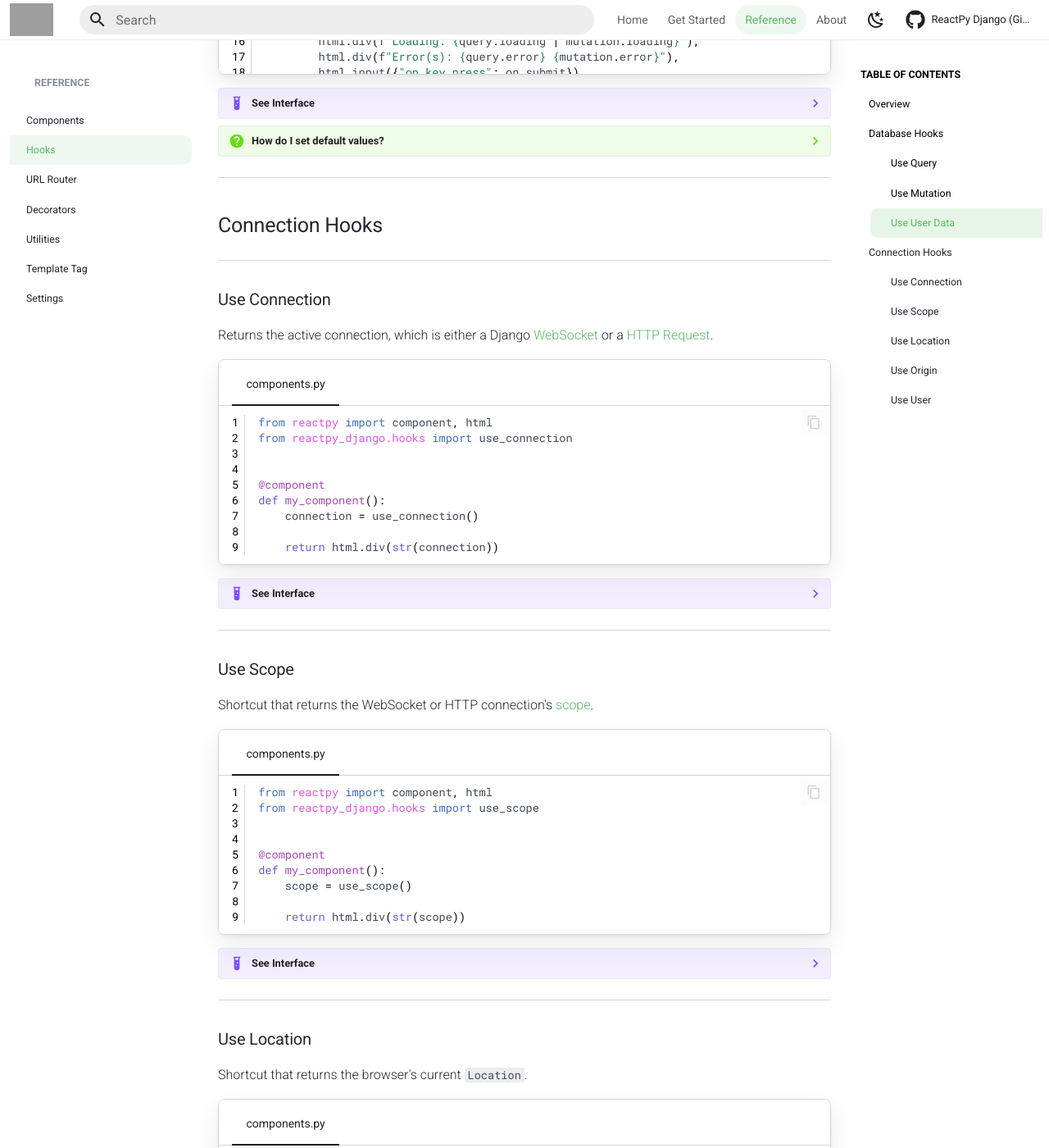
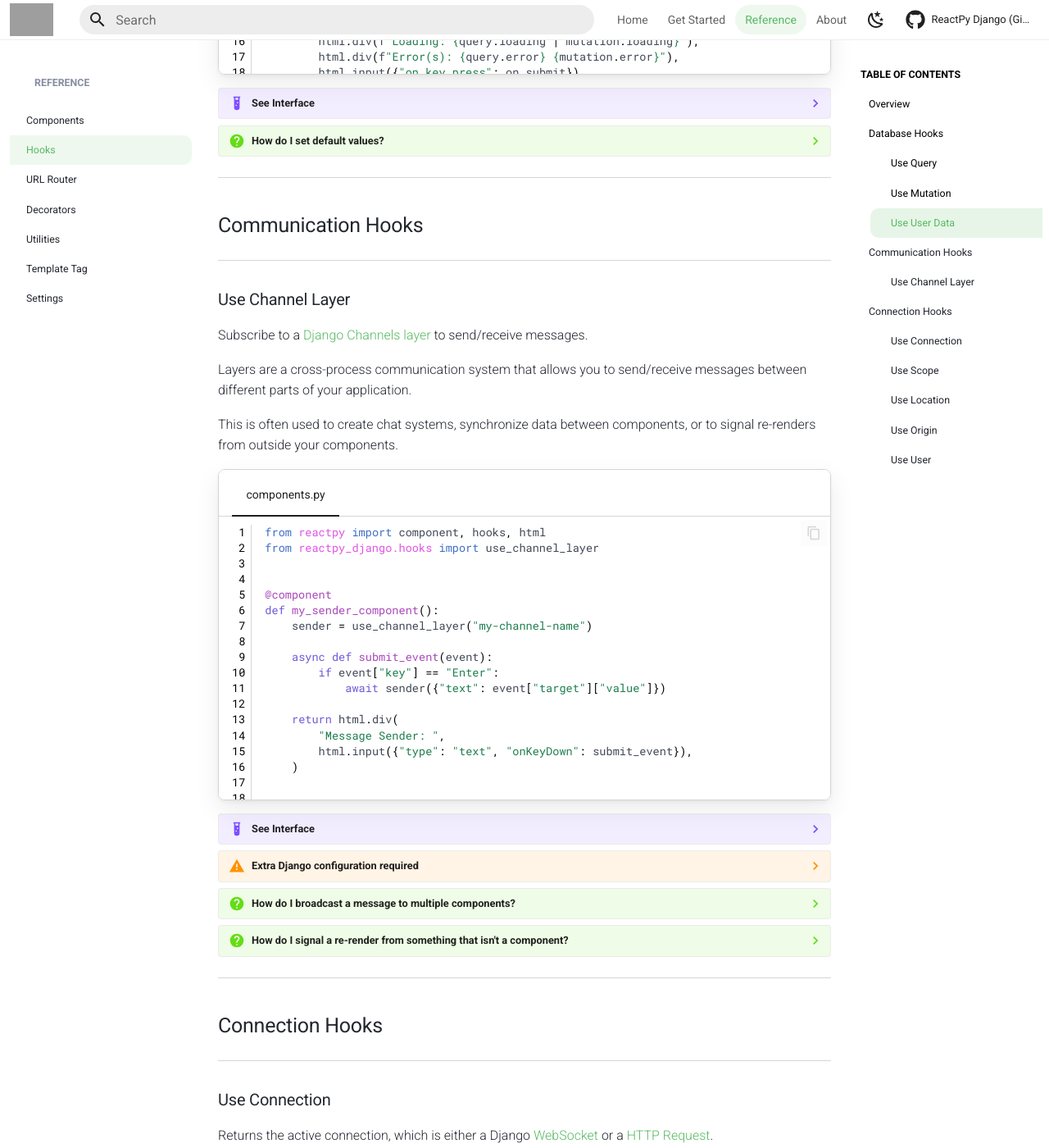
Before and after one commit to reactive-python/reactpy-django, an MkDocs documentation site: the page built from docs/src/reference/hooks.md, in a window 1280 px wide and 1400 px high, scrolled down 2945 px. Shown: the whole window at 82% size. Built offline with MkDocs 1.6.1 and Material for MkDocs 9.7.7, drawn with Linux system fonts in a browser that asks for light colours; comment, search, counter and statistics services are not loaded; the version menu is left out; grey boxes are pictures that could not be loaded.

Commit message:
add docs

````diff
--- /dev/null
+++ b/docs/examples/python/use-channel-layer-group.py
@@ -0,0 +1,40 @@
+from reactpy import component, hooks, html
+from reactpy_django.hooks import use_channel_layer
+
+
+@component
+def my_sender_component():
+    sender = use_channel_layer("my-channel-name", group=True)
+
+    async def submit_event(event):
+        if event["key"] == "Enter":
+            await sender({"text": event["target"]["value"]})
+
+    return html.div(
+        "Message Sender: ",
+        html.input({"type": "text", "onKeyDown": submit_event}),
+    )
+
+
+@component
+def my_receiver_component_1():
+    message, set_message = hooks.use_state("")
+
+    async def receive_event(message):
+        set_message(message["text"])
+
+    use_channel_layer("my-channel-name", receiver=receive_event, group=True)
+
+    return html.div(f"Message Receiver 1: {message}")
+
+
+@component
+def my_receiver_component_2():
+    message, set_message = hooks.use_state("")
+
+    async def receive_event(message):
+        set_message(message["text"])
+
+    use_channel_layer("my-channel-name", receiver=receive_event, group=True)
+
+    return html.div(f"Message Receiver 2: {message}")
--- /dev/null
+++ b/docs/examples/python/use-channel-layer-signal-receiver.py
@@ -0,0 +1,14 @@
+from reactpy import component, hooks, html
+from reactpy_django.hooks import use_channel_layer
+
+
+@component
+def my_receiver_component():
+    message, set_message = hooks.use_state("")
+
+    async def receive_event(message):
+        set_message(message["text"])
+
+    use_channel_layer("my-channel-name", receiver=receive_event)
+
+    return html.div(f"Message Receiver: {message}")
--- /dev/null
+++ b/docs/examples/python/use-channel-layer-signal-sender.py
@@ -0,0 +1,20 @@
+from asgiref.sync import async_to_sync
+from channels.layers import get_channel_layer
+from django.db.models import Model
+from django.db.models.signals import pre_save
+from django.dispatch import receiver
+
+
+class ExampleModel(Model):
+    ...
+
+
+@receiver(pre_save, sender=ExampleModel)
+def my_sender_signal(sender, instance, **kwargs):
+    layer = get_channel_layer()
+
+    # Example of sending a message to a channel
+    async_to_sync(layer.send)("my-channel-name", {"text": "Hello World!"})
+
+    # Example of sending a message to a group channel
+    async_to_sync(layer.group_send)("my-channel-name", {"text": "Hello World!"})
--- /dev/null
+++ b/docs/examples/python/use-channel-layer.py
@@ -0,0 +1,28 @@
+from reactpy import component, hooks, html
+from reactpy_django.hooks import use_channel_layer
+
+
+@component
+def my_sender_component():
+    sender = use_channel_layer("my-channel-name")
+
+    async def submit_event(event):
+        if event["key"] == "Enter":
+            await sender({"text": event["target"]["value"]})
+
+    return html.div(
+        "Message Sender: ",
+        html.input({"type": "text", "onKeyDown": submit_event}),
+    )
+
+
+@component
+def my_receiver_component():
+    message, set_message = hooks.use_state("")
+
+    async def receive_event(message):
+        set_message(message["text"])
+
+    use_channel_layer("my-channel-name", receiver=receive_event)
+
+    return html.div(f"Message Receiver: {message}")
--- a/docs/src/reference/hooks.md
+++ b/docs/src/reference/hooks.md
@@ -316,6 +316,103 @@ User data saved with this hook is stored within the `#!python REACTPY_DATABASE`.
 
 ---
 
+## Communication Hooks
+
+---
+
+### Use Channel Layer
+
+Subscribe to a [Django Channels layer](https://channels.readthedocs.io/en/latest/topics/channel_layers.html) to send/receive messages.
+
+Layers are a cross-process communication system that allows you to send/receive messages between different parts of your application.
+
+This is often used to create chat systems, synchronize data between components, or to signal re-renders from outside your components.
+
+=== "components.py"
+
+    ```python
+    {% include "../../examples/python/use-channel-layer.py" %}
+    ```
+
+??? example "See Interface"
+
+    <font size="4">**Parameters**</font>
+
+    | Name | Type | Description | Default |
+    | --- | --- | --- | --- |
+    | `#!python name` | `#!python str` | The name of the channel to subscribe to. | N/A |
+    | `#!python receiver` | `#!python AsyncMessageReceiver | None` | An async function that receives a `#!python message: dict` from the channel layer. If more than one receiver waits on the same channel, a random one will get the result (unless `#!python group=True` is defined). | `#!python None` |
+    | `#!python group` | `#!python bool` | If `#!python True`, a "group channel" will be used. Messages sent within a group are broadcasted to all receivers on that channel. | `#!python False` |
+    | `#!python layer` | `#!python str` | The channel layer to use. These layers must be defined in `#!python settings.py:CHANNEL_LAYERS`. | `#!python 'default'` |
+
+    <font size="4">**Returns**</font>
+
+    | Type | Description |
+    | --- | --- |
+    | `#!python AsyncMessageSender` | An async callable that can send a `#!python message: dict` |
+
+??? warning "Extra Django configuration required"
+
+    In order to use this hook, you will need to configure Django to enable channel layers.
+
+    The [Django Channels documentation](https://channels.readthedocs.io/en/latest/topics/channel_layers.html#configuration) has information on what steps you need to take.
+
+    In summary, you will need to:
+
+    1. Run the following command to install `channels-redis` in your Python environment.
+
+        ```bash linenums="0"
+        pip install channels-redis
+        ```
+
+    2. Configure your `settings.py` to use `RedisChannelLayer` as your layer backend.
+
+        ```python linenums="0"
+        CHANNEL_LAYERS = {
+            "default": {
+                "BACKEND": "channels_redis.core.RedisChannelLayer",
+                "CONFIG": {
+                    "hosts": [("127.0.0.1", 6379)],
+                },
+            },
+        }
+        ```
+
+??? question "How do I broadcast a message to multiple components?"
+
+    By default, if more than one receiver waits on the same channel, a random one will get the result.
+
+    However, by defining `#!python group=True` you can configure a "group channel", which will broadcast messages to all receivers.
+
+    In the example below, all messages sent by the `#!python sender` component will be received by all `#!python receiver` components that exist (across every active client browser).
+
+    === "components.py"
+
+        ```python
+        {% include "../../examples/python/use-channel-layer-group.py" %}
+        ```
+
+??? question "How do I signal a re-render from something that isn't a component?"
+
+    There are occasions where you may want to signal a re-render from something that isn't a component, such as a Django model signal.
+
+    In these cases, you can use the `#!python use_channel_layer` hook to receive a signal within your component, and then use the `#!python get_channel_layer().send(...)` to send the signal.
+
+    Note that in the example below, the sender will signal on every time `#!python ExampleModel` is saved. Then, our receiver component must explicitly call `#!python set_message(...)` to trigger a re-render.
+
+    === "components.py"
+
+        ```python
+        {% include "../../examples/python/use-channel-layer-signal-receiver.py" %}
+        ```
+    === "signals.py"
+
+        ```python
+        {% include "../../examples/python/use-channel-layer-signal-sender.py" %}
+        ```
+
+---
+
 ## Connection Hooks
 
 ---
````
Also changed, not shown: 1 other file.
